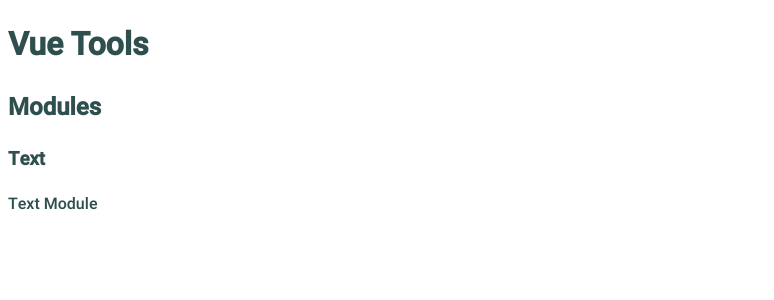
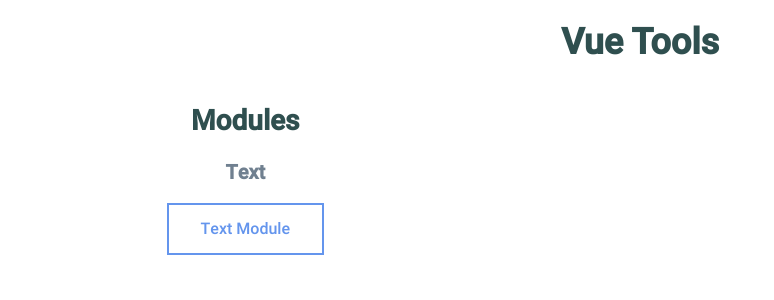
Before and after one commit to aclarke211/vue-tools, a Vue app: page / in a window 1280 px wide. Shown: the top 300 px of the page, without its empty margins (0-774 px from the left). Built offline with nearby package versions, Linux system fonts and the light colour scheme.

Commit message:
Styling for home page.

```diff
--- a/src/views/Home.vue
+++ b/src/views/Home.vue
@@ -17,7 +17,11 @@
               :class="['tool', tool]"
               v-for="(tool, toolKey) in category"
               :key="toolKey">
+              <div
+                class="btn tool-btn"
+                @click="goToNewRoute()">
                 {{ tool.name }}
+              </div>
              </div>
           </div>
       </div>
@@ -27,7 +31,6 @@
 </template>
 
 <script>
-// import { routes } from '../router';
 import modulesList from '../modules/base/modules-list';
 
 export default {
@@ -53,11 +56,13 @@ export default {
       return (name.charAt(0).toUpperCase() +
         name.slice(1)).match(/[A-Z][a-z]+|[0-9]+/g).join(' ');
     },
-    // getRoutes(catName, subCatName) {
-    //   return routes.filter(routeName => routeName.path.includes(`/${catName.toLowerCase()
-    //    .replace(' ', '-')}/${subCatName.toLowerCase().replace(' ', '-')}/`));
-    // },
-    // getCategories(toolType) {
+
+    goToNewRoute() {
+      // eslint-disable-next-line
+      alert('Tool Clicked');
+    },
+
+    // getUniqueCategories(toolType) {
     //   const categories = toolType.list.map(category => category.category);
 
     //   // eslint-disable-next-line
@@ -70,4 +75,62 @@ export default {
 </script>
 
 <style lang="scss">
+@import '../css/base/mixins.scss';
+
+  .home {
+    &__title {
+      font-size: 2.25rem;
+      text-align: center;
+      margin: 1rem;
+    }
+
+    .tool-types {
+      display: flex;
+      margin: 1rem;
+      flex-direction: column;
+
+      @include tablet {
+        flex-direction: row;
+      }
+
+      .type {
+        @include flexbox;
+        flex-direction: column;
+        flex: 0 0 33.33%;
+        margin: .5rem;
+        padding: .5rem;
+
+        &__title {
+          margin: 0;
+          padding: 0;
+          font-size: 1.75rem;
+          color: darkslategrey;
+        }
+
+        .category {
+          @include flexbox;
+          flex-direction: column;
+          padding: .5rem;
+          margin: .5rem;
+
+          &__title {
+            margin: 0;
+            padding: 0;
+            font-size: 1.25rem;
+            color: slategrey;
+          }
+
+          .tool {
+            &-btn {
+              @include hover-invert(cornflowerblue, white);
+              border: 2px solid cornflowerblue;
+              margin: 1rem;
+              padding: .75rem 2rem;
+              transition: all .5s;
+            }
+          }
+        }
+      }
+    }
+  }
 </style>
```
